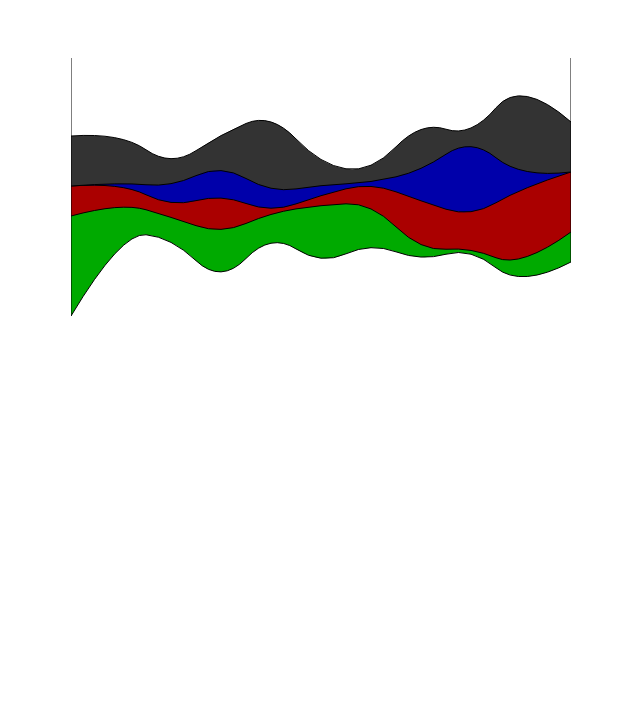
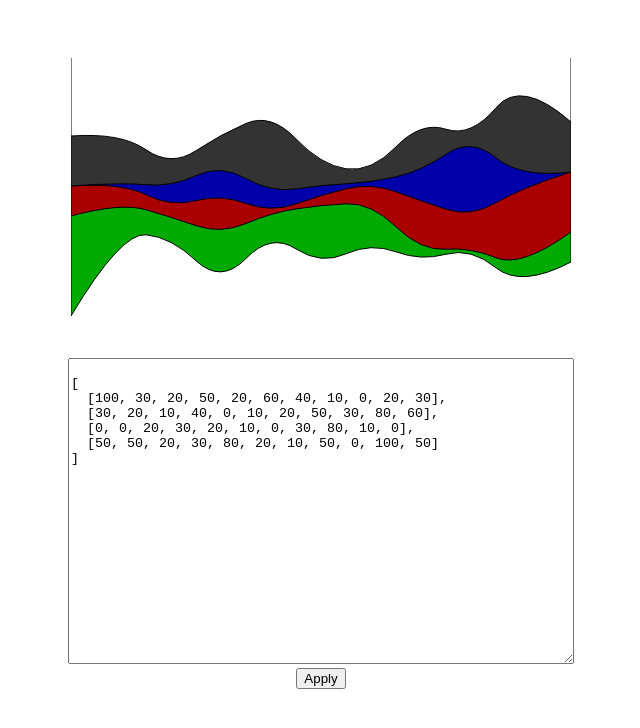
Before and after one commit to awmleer/vis-stacked-graph, a plain HTML site: page src/index.html in a window 1280 px wide. Shown: the whole page, without its empty margins (319-959 px from the left). Drawn offline with Linux system fonts and the light colour scheme.

Commit message:
data changeable

```diff
--- a/src/index.html
+++ b/src/index.html
@@ -6,10 +6,15 @@
   <style type="text/css">
     body {
       padding-top: 50px;
+      text-align: center;
     }
     #stacked-graph {
       display: block;
       margin: auto;
+    }
+    #textarea-data {
+      width: 500px;
+      height: 300px;
     }
   </style>
 </head>
@@ -17,6 +22,11 @@
   <div id="main">
     <canvas id="stacked-graph" width="500" height="300"></canvas>
   </div>
+  <div id="control">
+    <textarea id="textarea-data"></textarea>
+    <br>
+    <button id="button-apply" onclick="apply()">Apply</button>
+  </div>
   <script type="text/javascript" src="main.js"></script>
 </body>
 </html>
--- a/src/main.js
+++ b/src/main.js
@@ -1,9 +1,12 @@
-let data = [
+const textarea = document.getElementById('textarea-data');
+textarea.value = `
+[
   [100, 30, 20, 50, 20, 60, 40, 10, 0, 20, 30],
   [30, 20, 10, 40, 0, 10, 20, 50, 30, 80, 60],
   [0, 0, 20, 30, 20, 10, 0, 30, 80, 10, 0],
-  [50, 50, 20, 30, 80, 20, 10, 50, 0, 100, 50],
-];
+  [50, 50, 20, 30, 80, 20, 10, 50, 0, 100, 50]
+]
+`;
 
 let x = [0, 50, 100, 150, 200, 250, 300, 350, 400, 450, 500];
 
@@ -59,7 +62,6 @@ function reduceWiggle(data) {
 
 function normalize(data) {
   const g0 = reduceWiggle(data);
-  console.log(g0);
   const normalizedData = [ g0 ];
   data.forEach((points, i) => {
     normalizedData[i+1] = [];
@@ -86,6 +88,11 @@ function normalize(data) {
 }
 
 
-const normalizedData = normalize(data);
+function apply() {
+  // console.log(textarea.value);
+  const data = JSON.parse(textarea.value);
+  const normalizedData = normalize(data);
+  draw(normalizedData);
+}
 
-draw(normalizedData);
+apply();
```
